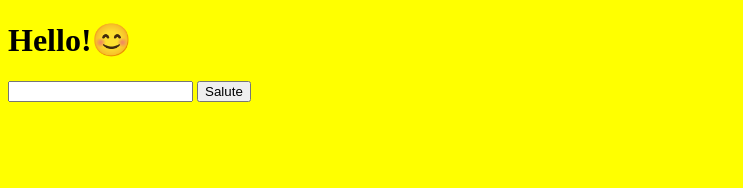
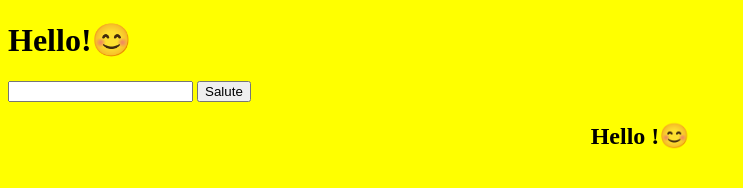
Before and after one commit to OihaneU/hello-app, a plain HTML site: page index.html in a window 1280 px wide. Both pictures are taken after a click on the button "Salute". Shown: the whole page, without its empty margins (0-743 px from the left). Drawn offline with Linux system fonts and the light colour scheme.

Commit message:
inner alert

```diff
--- a/index.html
+++ b/index.html
@@ -11,6 +11,7 @@
     <h1>Hello!😊</h1>
     <input type="text">
     <button>Salute</button>
+    <h2 id="hello"></h2>
 
     <script src="main.js"></script>
 </body>
--- a/main.js
+++ b/main.js
@@ -6,5 +6,5 @@ var input = inputs[0];
 
 
 button.onclick = function(){
-    alert("Hello " + input.value + "!😊");
+    document.getElementById("hello").innerHTML= "Hello "+input.value + "!😊";
 };
--- a/style.css
+++ b/style.css
@@ -1,3 +1,7 @@
 body{
     background-color: yellow;
 }
+
+#hello{
+    text-align: center;
+}
```
